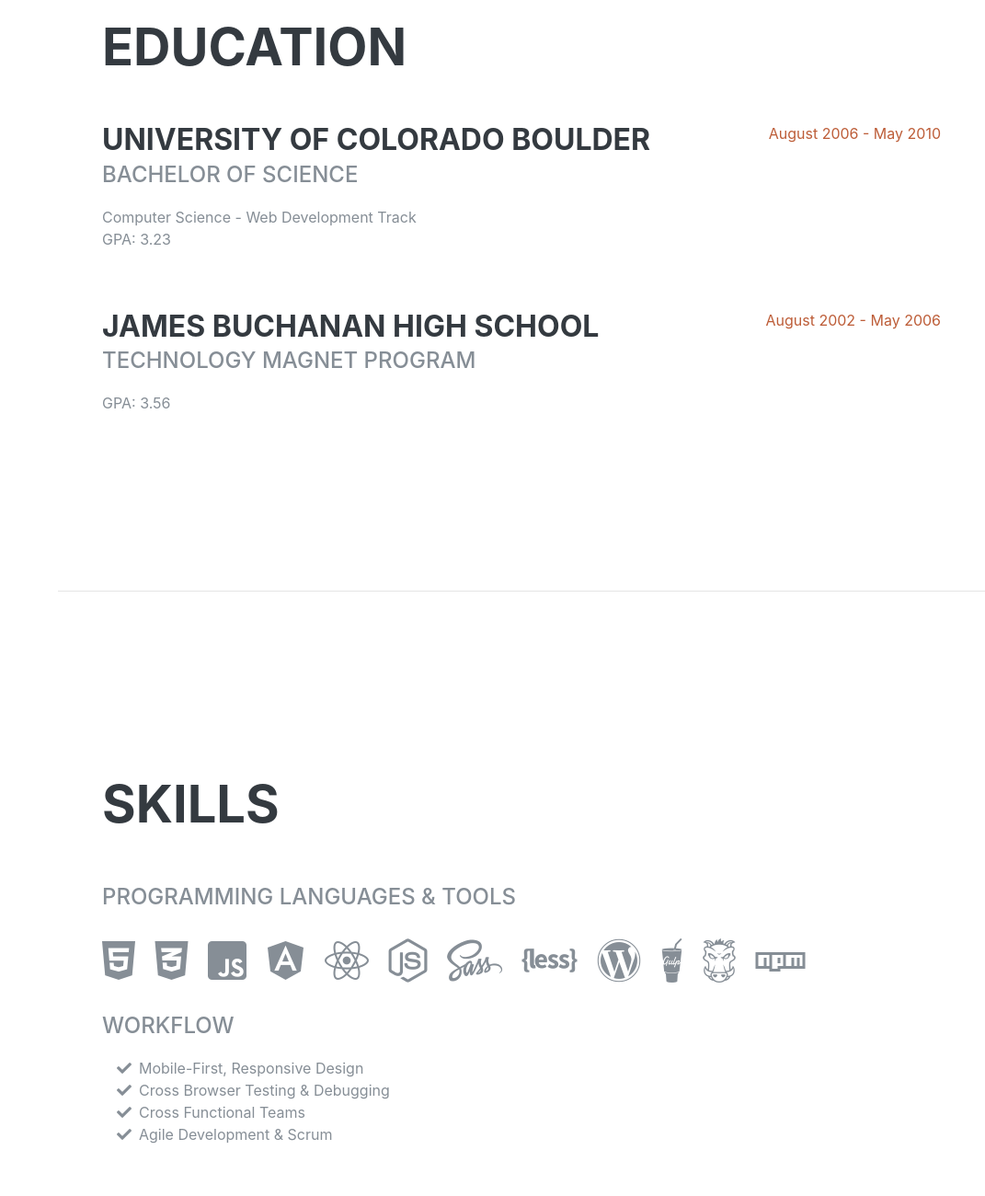
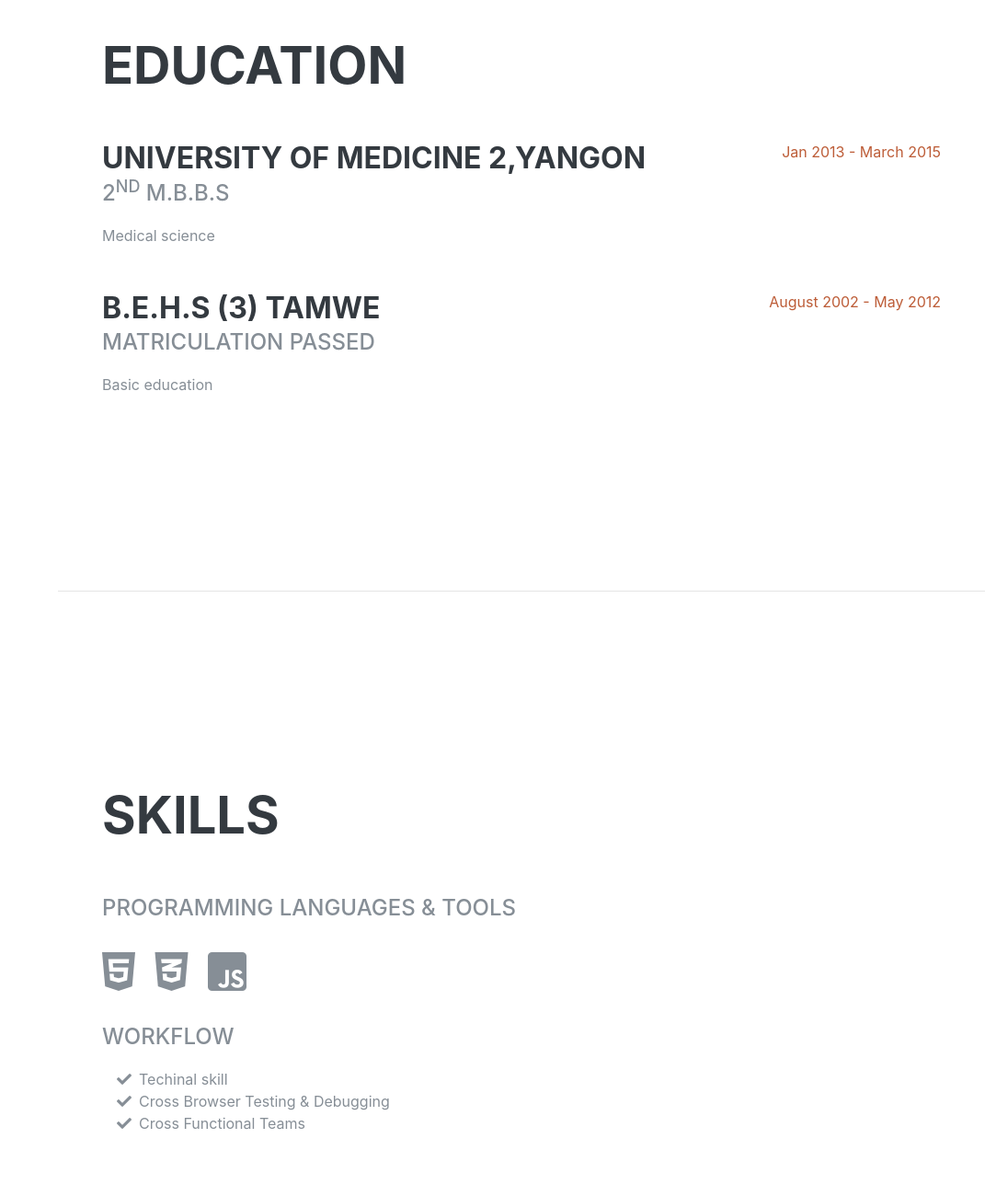
Before and after one commit to tinhtoohlaing/tinhtoohlaing.github.io, a plain HTML site: page index.html in a window 1280 px wide. Shown: the part 1760-3060 px from the top of the page at 92% size, without its empty margins (209-1280 px from the left). Drawn offline with Linux system fonts and the light colour scheme; a web font is replaced by a local one.

Commit message:
update overall

```diff
--- a/index.html
+++ b/index.html
@@ -127,24 +127,23 @@
 
         <div class="resume-item d-flex flex-column flex-md-row justify-content-between mb-5">
           <div class="resume-content">
-            <h3 class="mb-0">University of Colorado Boulder</h3>
-            <div class="subheading mb-3">Bachelor of Science</div>
-            <div>Computer Science - Web Development Track</div>
-            <p>GPA: 3.23</p>
+            <h3 class="mb-0">University of Medicine 2,Yangon</h3>
+            <div class="subheading mb-3">2<sup>nd</sup> M.B.B.S</div>
+            <div>Medical science</div>
           </div>
           <div class="resume-date text-md-right">
-            <span class="text-primary">August 2006 - May 2010</span>
+            <span class="text-primary"> Jan 2013 - March 2015</span>
           </div>
         </div>
 
         <div class="resume-item d-flex flex-column flex-md-row justify-content-between">
           <div class="resume-content">
-            <h3 class="mb-0">James Buchanan High School</h3>
-            <div class="subheading mb-3">Technology Magnet Program</div>
-            <p>GPA: 3.56</p>
+            <h3 class="mb-0">B.E.H.S (3) Tamwe</h3>
+            <div class="subheading mb-3">Matriculation passed</div>
+            <p>Basic education</p>
           </div>
           <div class="resume-date text-md-right">
-            <span class="text-primary">August 2002 - May 2006</span>
+            <span class="text-primary">August 2002 - May 2012</span>
           </div>
         </div>
 
@@ -168,49 +167,20 @@
           <li class="list-inline-item">
             <i class="fab fa-js-square"></i>
           </li>
-          <li class="list-inline-item">
-            <i class="fab fa-angular"></i>
-          </li>
-          <li class="list-inline-item">
-            <i class="fab fa-react"></i>
-          </li>
-          <li class="list-inline-item">
-            <i class="fab fa-node-js"></i>
-          </li>
-          <li class="list-inline-item">
-            <i class="fab fa-sass"></i>
-          </li>
-          <li class="list-inline-item">
-            <i class="fab fa-less"></i>
-          </li>
-          <li class="list-inline-item">
-            <i class="fab fa-wordpress"></i>
-          </li>
-          <li class="list-inline-item">
-            <i class="fab fa-gulp"></i>
-          </li>
-          <li class="list-inline-item">
-            <i class="fab fa-grunt"></i>
-          </li>
-          <li class="list-inline-item">
-            <i class="fab fa-npm"></i>
-          </li>
         </ul>
 
         <div class="subheading mb-3">Workflow</div>
         <ul class="fa-ul mb-0">
           <li>
             <i class="fa-li fa fa-check"></i>
-            Mobile-First, Responsive Design</li>
+            Techinal skill</li>
           <li>
             <i class="fa-li fa fa-check"></i>
             Cross Browser Testing &amp; Debugging</li>
           <li>
             <i class="fa-li fa fa-check"></i>
             Cross Functional Teams</li>
-          <li>
-            <i class="fa-li fa fa-check"></i>
-            Agile Development &amp; Scrum</li>
+
         </ul>
       </div>
     </section>
@@ -220,9 +190,7 @@
     <section class="resume-section p-3 p-lg-5 d-flex align-items-center" id="interests">
       <div class="w-100">
         <h2 class="mb-5">Interests</h2>
-        <p>Apart from being a web developer, I enjoy most of my time being outdoors. In the winter, I am an avid skier and novice ice climber. During the warmer months here in Colorado, I enjoy mountain biking, free climbing, and kayaking.</p>
-        <p class="mb-0">When forced indoors, I follow a number of sci-fi and fantasy genre movies and television shows, I am an aspiring chef, and I spend a large amount of my free time exploring the latest technology advancements in the front-end web development world.</p>
-      </div>
+        <p>Apart from being a web developer, I enjoy most of my time being outdoors.I have got so many friends so,I go out frequently at night with friends;sometimes to teashops and sometimes bars.I am a bookworm especially interested to read novels.Last but not least case I have been trapped in is Gaming.I Love to play P.C Games li Dota2,CSGO from the era of LAN Games.It has become more than entertainment to me.Ah,who doesn't like to watch movies?But it is sci-fis,thrillers or cartoons that I mostly interested.</div>
     </section>
 
     <hr class="m-0">
@@ -233,30 +201,18 @@
         <ul class="fa-ul mb-0">
           <li>
             <i class="fa-li fa fa-trophy text-warning"></i>
-            Google Analytics Certified Developer</li>
+            Basic web development course</li>
           <li>
             <i class="fa-li fa fa-trophy text-warning"></i>
-            Mobile Web Specialist - Google Certification</li>
+            Cisco Certified network associate course </li>
           <li>
-            <i class="fa-li fa fa-trophy text-warning"></i>
-            1<sup>st</sup>
-            Place - University of Colorado Boulder - Emerging Tech Competition 2009</li>
-          <li>
-            <i class="fa-li fa fa-trophy text-warning"></i>
-            1<sup>st</sup>
-            Place - University of Colorado Boulder - Adobe Creative Jam 2008 (UI Design Category)</li>
-          <li>
-            <i class="fa-li fa fa-trophy text-warning"></i>
-            2<sup>nd</sup>
-            Place - University of Colorado Boulder - Emerging Tech Competition 2008</li>
-          <li>
-            <i class="fa-li fa fa-trophy text-warning"></i>
-            1<sup>st</sup>
-            Place - James Buchanan High School - Hackathon 2006</li>
+              <i class="fa-li fa fa-trophy text-warning"></i>
+              4 Distinctions - Tamwe (3) High School - Matriculation 2012</li>
           <li>
             <i class="fa-li fa fa-trophy text-warning"></i>
             3<sup>rd</sup>
-            Place - James Buchanan High School - Hackathon 2005</li>
+            Place - Tamwe (18) Primary School - Grade 3 2003</li>
+
         </ul>
       </div>
     </section>
```
